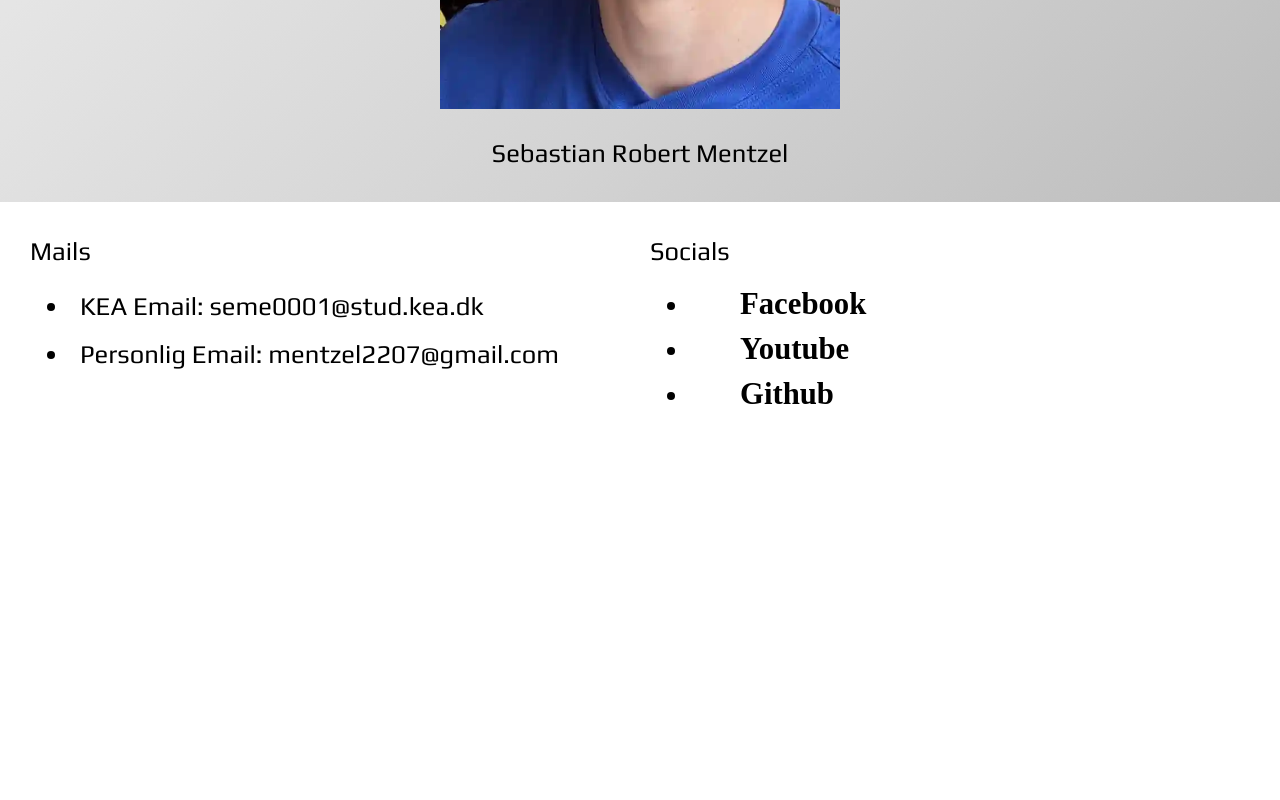
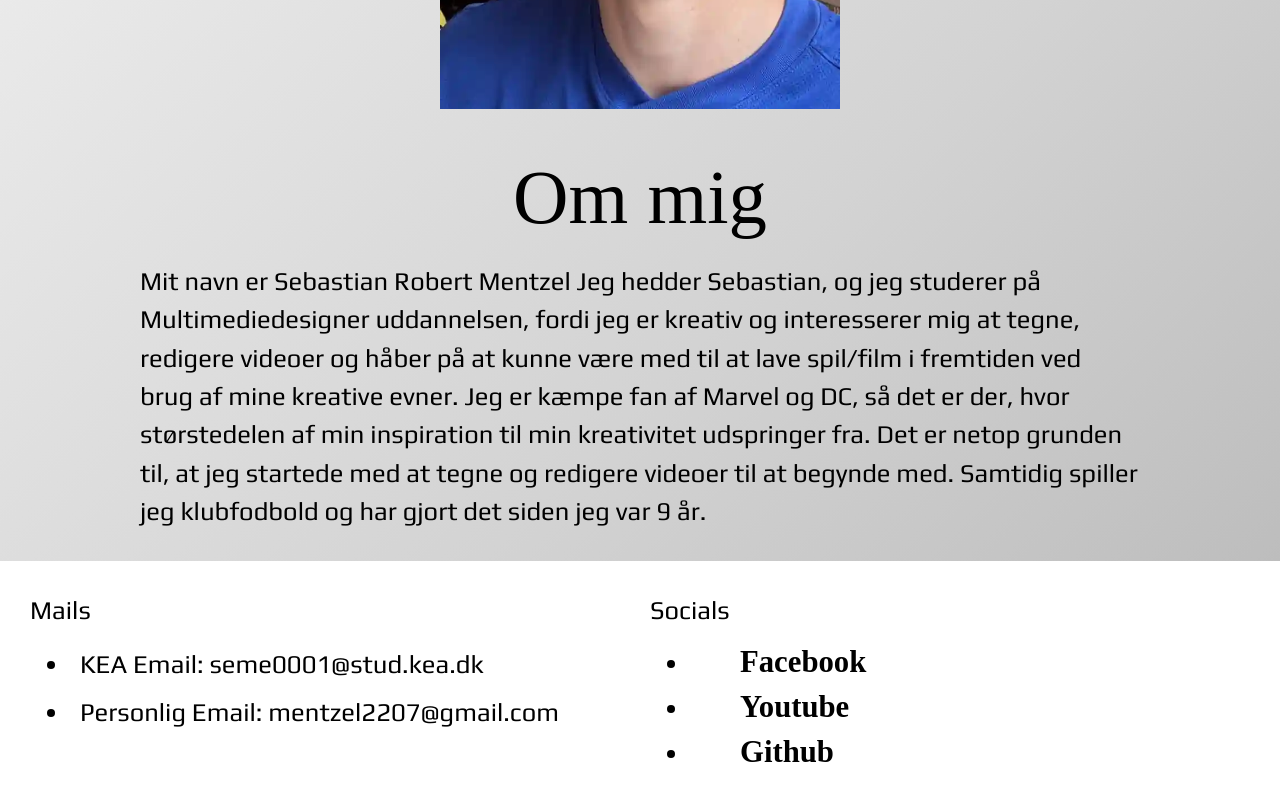
Before and after one commit to RobertMentzel/06_portfolio, a plain HTML site: page index.html in a window 1280 px wide. Shown: the part 933-1733 px from the top of the page. Before the commit the page ends 1381 px from the top, so only its background shows below. Drawn offline with Linux system fonts and the light colour scheme; a web font is replaced by a local one.

Commit message:
tilføjede "om mig" tekst

```diff
--- a/index.html
+++ b/index.html
@@ -46,7 +46,15 @@
           jeg har været igennem.
         </h2>
         <img src="billeder/portræt.webp" alt="portætbillede" />
-        <p>Sebastian Robert Mentzel</p>
+        <h3>Om mig</h3>
+        <p>
+          Mit navn er Sebastian Robert Mentzel Jeg hedder Sebastian, og jeg studerer på Multimediedesigner uddannelsen,
+          fordi jeg er kreativ og interesserer mig at tegne, redigere videoer og håber på at kunne være med til at lave
+          spil/film i fremtiden ved brug af mine kreative evner. Jeg er kæmpe fan af Marvel og DC, så det er der, hvor
+          størstedelen af min inspiration til min kreativitet udspringer fra. Det er netop grunden til, at jeg startede
+          med at tegne og redigere videoer til at begynde med. Samtidig spiller jeg klubfodbold og har gjort det siden
+          jeg var 9 år.
+        </p>
       </div>
     </main>
 
```
